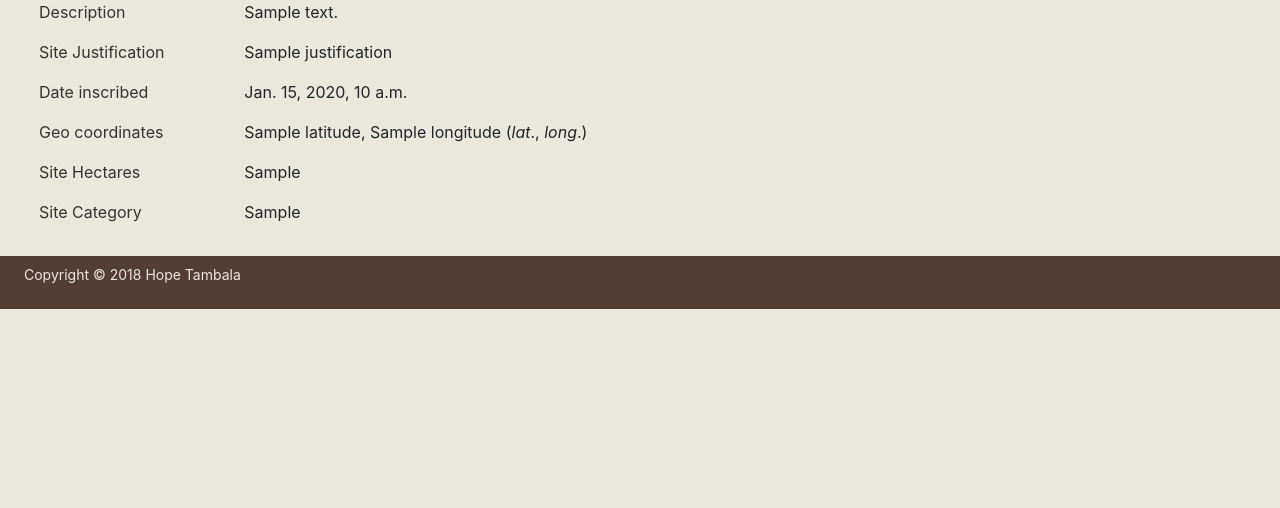
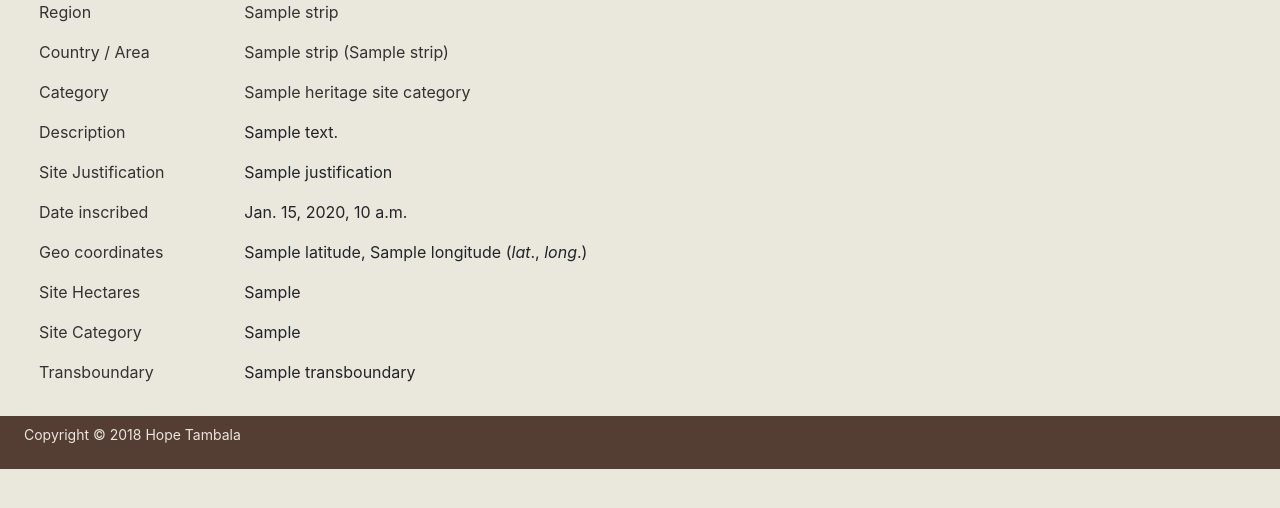
Before and after one commit to hopetambala/django_unesco, a Django app: template heritagesites/templates/heritagesites/site_detail.html in a window 1280 px wide. Shown: the part 118-626 px from the top of the page. Run offline with Django 3.2, Linux system fonts and the light colour scheme; the template is opened without the code that fills it: most values are stand-ins (such as "Sample title", 1, 10 or a date in 2020); some libraries are stand-ins or nearby versions.

Commit message:
update()

```diff
--- a/heritagesites/templates/heritagesites/site_delete.html
+++ b/heritagesites/templates/heritagesites/site_delete.html
@@ -1,10 +1,13 @@
 {% extends 'heritagesites/base.html' %}
 
+{% load crispy_forms_tags %}
 
-
+{% block content %}
   <form method="post">
     {% csrf_token %}
     <p>Are you sure you want to delete the Heritage Site "{{ site.site_name }}"?</p>
     <button type="submit" class="btn btn-outline-danger">delete</button>
     &nbsp;<a class="btn btn-outline-secondary" href="{% url 'sites' %}">cancel</a>
   </form>
+
+  {% endblock content %}
--- a/heritagesites/templates/heritagesites/site_detail.html
+++ b/heritagesites/templates/heritagesites/site_detail.html
@@ -21,7 +21,81 @@
          </div>
        </div>
      </header>
+     {% if site.country_area.all %}
+     <div class="row">
+       <div class="col-sm-2">
+         <p>Region</p>
+       </div>
+       <div class="col-sm-10">
+         {% spaceless %}
+         <p>
+           {% for country_area in site.country_area.all %}
+             {% if country_area.location.intermediate_region %}
+               {% ifchanged country_area.location.intermediate_region.intermediate_region_id %}
+                 {% if forloop.first %}
+                   {{ country_area.location.intermediate_region.intermediate_region_name.strip }}
+                 {% else %}
+                   {{ country_area.location.intermediate_region.intermediate_region_name.strip }}
+                 {% endif %}
+               {% endifchanged %}
+             {% elif country_area.location.sub_region %}
+               {% ifchanged country_area.location.sub_region.sub_region_id %}
+                 {% if forloop.first %}
+                   {{ country_area.location.sub_region.sub_region_name.strip }}
+                 {% else %}
+                   {{ country_area.location.sub_region.sub_region_name.strip }}
+                 {% endif %}
+               {% endifchanged %}
+             {% elif country_area.location.region %}
+               {% ifchanged country_area.location.region.region_id %}
+                 {% if forloop.first %}
+                   {{ country_area.location.region.region_name.strip }}
+                 {% else %}
+                   {{ country_area.location.region.region_name.strip }}
+                 {% endif %}
+               {% endifchanged %}
+             {% else %}
+               {% ifchanged country_area.location.planet_id %}
+                 {{ country_area.location.planet.unsd_name.strip }}
+               {% endifchanged %}
+             {% endif %}
+           {% endfor %}
+         </p>
+         {% endspaceless %}
+       </div>
+     </div>
 
+     <div class="row">
+       <div class="col-sm-2">
+         <p>Country / Area</p>
+       </div>
+       <div class="col-sm-10">
+         {% spaceless %}
+         <p>
+           {% for country_area in site.country_area.all %}
+             {% if forloop.last %}
+               {{ country_area.country_area_name.strip }} ({{ country_area.iso_alpha3_code.strip }})
+             {% else %}
+               {{ country_area.country_area_name.strip }} {{ country_area.iso_alpha3_code.strip }}
+             {% endif %}
+           {% endfor %}
+         </p>
+         {% endspaceless %}
+       </div>
+     </div>
+
+   {% endif %}
+
+   {% if site.heritage_site_category.category_name %}
+     <div class="row">
+       <div class="col-sm-2">
+         <p>Category</p>
+       </div>
+       <div class="col-sm-10">
+         <p>{{ site.heritage_site_category.category_name }}</p>
+       </div>
+     </div>
+   {% endif %}
 
 {% if site.description %}
   <div class="row">
@@ -89,6 +163,17 @@
     </div>
   </div>
 {% endif %}
+
+{% if site.transboundary %}
+  <div class="row">
+    <div class="col-sm-2">
+      <p>Transboundary</p>
+    </div>
+    <div class="col-sm-10">
+      {{site.transboundary}}
+    </div>
+  </div>
+{% endif %}
 <!--
 {% if site.country_area %}
   <div class="row">
```
Also changed, not shown: 1 other file. Lines whose indentation alone changed are shown as unchanged.
